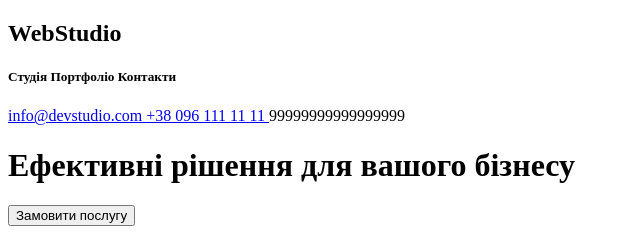
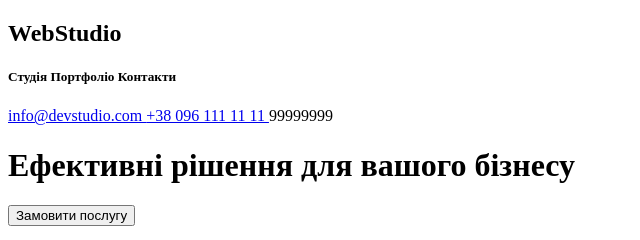
Before and after one commit to 11Anatoliy11/goit-markup-hw-01, a plain HTML site: page index.html in a window 1280 px wide. Shown: the top 240 px of the page, 0-640 px from the left. Drawn offline with Linux system fonts and the light colour scheme.

Commit message:
Update index.html

```diff
--- a/index.html
+++ b/index.html
@@ -22,7 +22,7 @@
             <a
                href="tel:+38 096 111 11 11">+38 096 111 11 11
             </a>
-            <picture> 99999999999999999</picture>
+            <picture> 99999999</picture>
         </div>
     <!--...-->
         <div>
```
